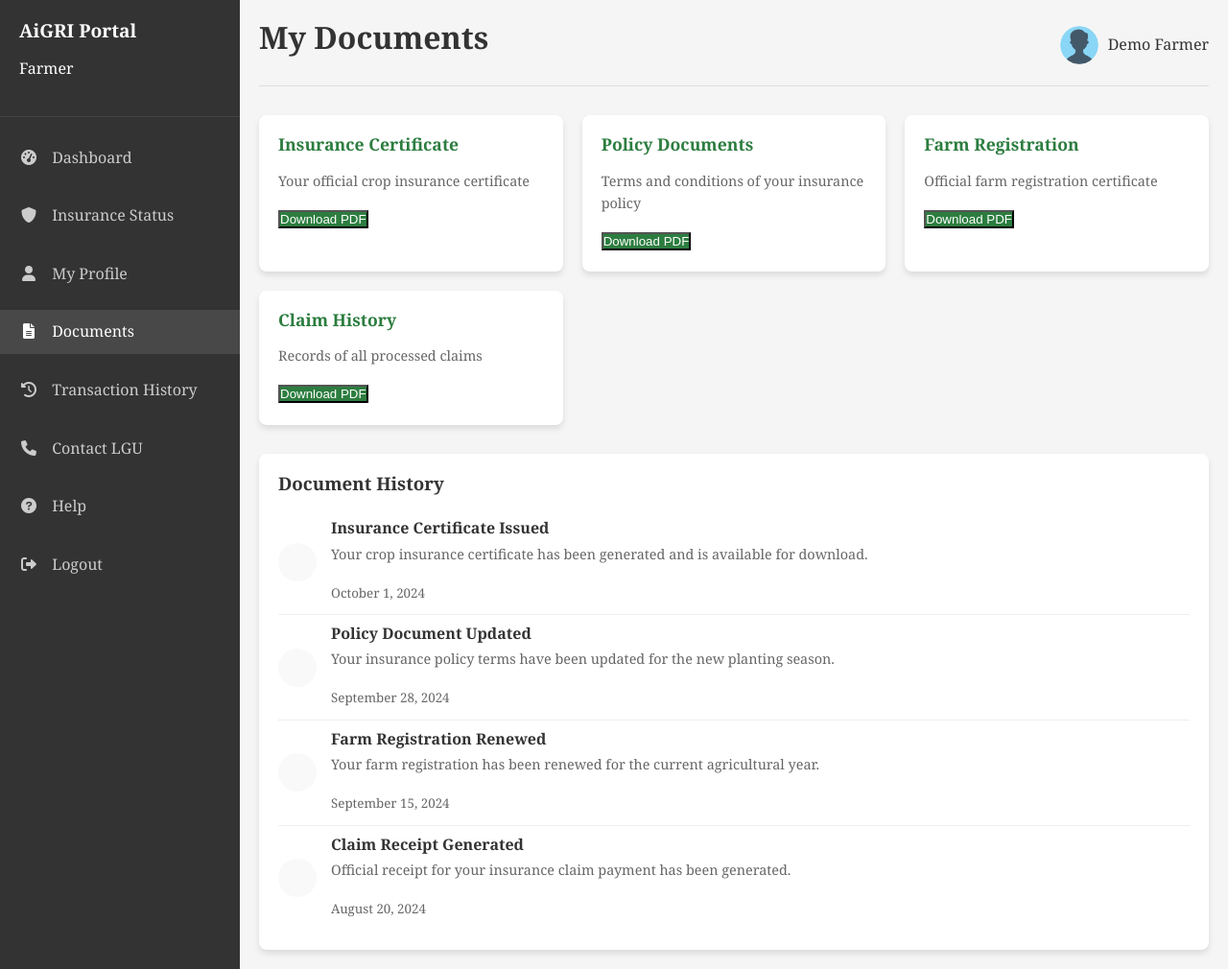
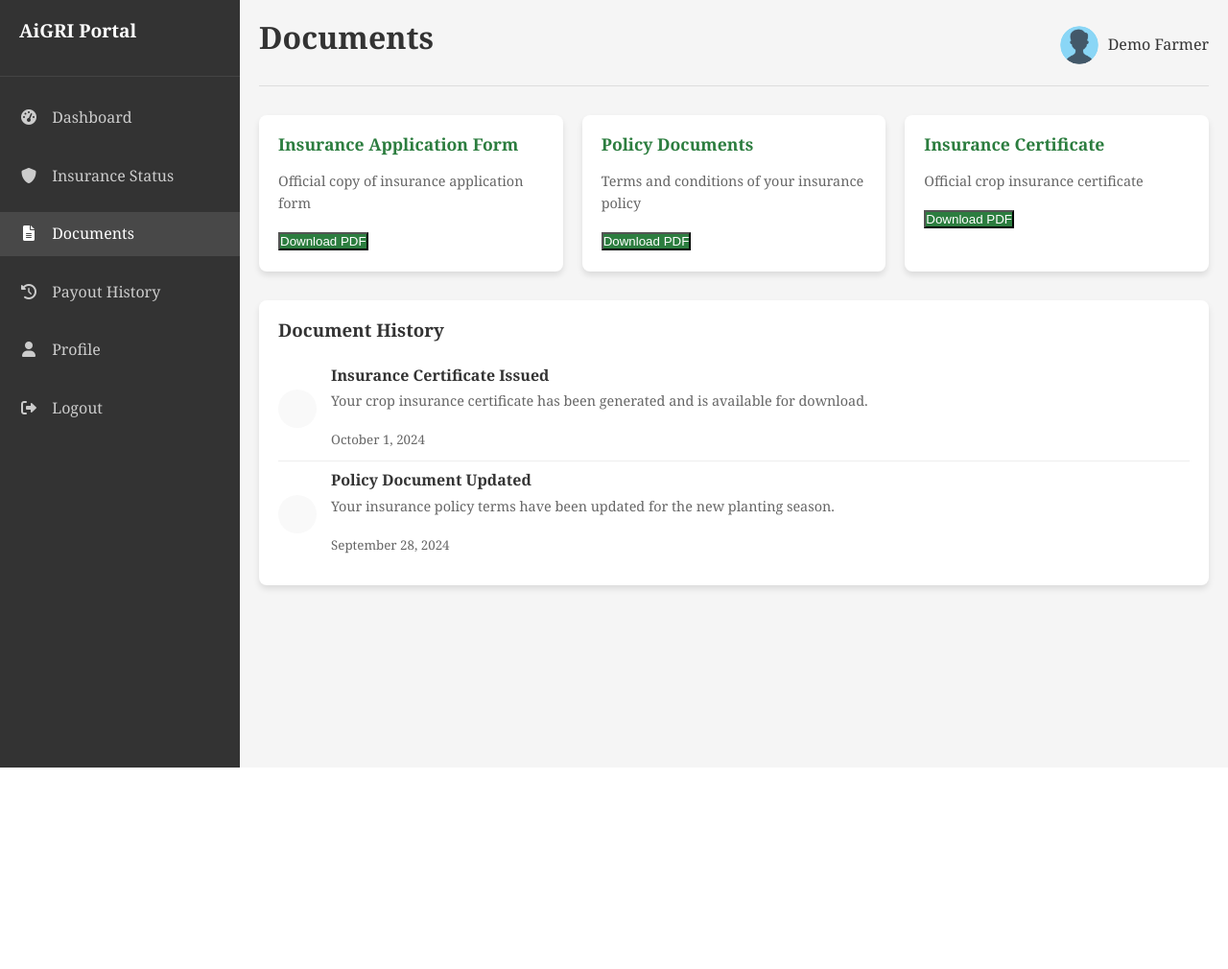
Before and after one commit to Project-AiGRI-PH/AiGRI, a Flask app: page /farmer/documents in a window 1280 px wide. Shown: the whole page at 96% size. After the commit the page ends 800 px from the top, so only its background shows below. Run offline with Flask 3, Linux system fonts and the light colour scheme; the visitor is signed in with stand-in values (Sample User, id 1); some libraries are stand-ins or nearby versions.

Commit message:
card info cleaning

```diff
--- a/backend/app.py
+++ b/backend/app.py
@@ -52,9 +52,6 @@ def login():
 
 @app.route("/admin/login", methods=["POST"])
 def admin_login():
-    if "email" in session:
-        return redirect("/admin/dashboard")
-
     if request.method == "POST":
         demo_email = "demo@lgu.gov.ph"
         session["email"] = demo_email
@@ -65,9 +62,6 @@ def admin_login():
 
 @app.route("/farmer/login", methods=["POST"])
 def farmer_login():
-    if "username" in session:
-        return redirect("/farmer/dashboard")
-
     if request.method == "POST":
         demo_username = "juan"
         session["username"] = demo_username
@@ -141,20 +135,20 @@ def farmer_dashboard():
 def farmer_insurance_status():
     return render_template("/farmer/insurance-status.html")
 
-@app.route("/farmer/my-profile")
+@app.route("/farmer/profile")
 @login_required
-def farmer_my_profile():
-    return render_template("/farmer/my-profile.html")
+def farmer_profile():
+    return render_template("/farmer/profile.html")
 
 @app.route("/farmer/documents")
 @login_required
 def farmer_documents():
     return render_template("/farmer/documents.html")
 
-@app.route("/farmer/transaction-history")
+@app.route("/farmer/payout-history")
 @login_required
-def farmer_transaction_history():
-    return render_template("/farmer/transaction-history.html")
+def farmer_payout_history():
+    return render_template("/farmer/payout-history.html")
 
 @app.route("/logout")
 def logout():
--- a/backend/farmland_damage_assessment.py
+++ b/backend/farmland_damage_assessment.py
@@ -6,8 +6,6 @@ import torch
 import torchvision.transforms as transforms
 from torchvision.models.segmentation import deeplabv3_resnet101, DeepLabV3_ResNet101_Weights
 import os
-import sys
-
 
 class FarmlandDamageAssessor:
 
@@ -238,7 +236,7 @@ if __name__ == "__main__":
     # Relative: "farmland.jpg" (if in same folder as script)
 
     # change if necessary
-    image_path = "C:/Users/Desirre Barbosa/Desktop/project aigri/estimation/farm1.png"
+    image_path = "test_input/farm1.png"
 
     # Check if the file exists before processing
     if not os.path.exists(image_path):
--- a/frontend/templates/admin/layout.html
+++ b/frontend/templates/admin/layout.html
@@ -19,7 +19,6 @@
     <div class="sidebar">
         <div class="sidebar-header">
             <h2>AiGRI Portal</h2>
-            <p>Municipal Agriculture Office</p>
         </div>
         <nav class="sidebar-nav">
             <ul>
--- a/frontend/templates/farmer/dashboard.html
+++ b/frontend/templates/farmer/dashboard.html
@@ -35,7 +35,6 @@
         <div class="recent-activity">
             <h3>Recent Activity</h3>
             <ul>
-                <li>Insurance premium payment processed - September 25, 2025</li>
                 <li>Farm registration updated - September 20, 2025</li>
                 <li>Welcome to AiGRI Portal - September 15, 2025</li>
             </ul>
--- a/frontend/templates/farmer/documents.html
+++ b/frontend/templates/farmer/documents.html
@@ -5,18 +5,19 @@
 {% endblock %}
 
 {% block header_title %}
-    My Documents
+    Documents
 {% endblock %}
 
 {% block main %}
     <div class="dashboard-cards">
         <div class="dashboard-card">
-            <h3>Insurance Certificate</h3>
-            <div class="card-description">Your official crop insurance certificate</div>
+            <h3>Insurance Application Form</h3>
+            <div class="card-description">Official copy of insurance application form</div>
             <div style="margin-top: 15px;">
-                <button class="btn-primary" onclick="alert('Certificate download.')">Download PDF</button>
+                <button class="btn-primary" onclick="alert('Farm registration download.')">Download PDF</button>
             </div>
         </div>
+
         <div class="dashboard-card">
             <h3>Policy Documents</h3>
             <div class="card-description">Terms and conditions of your insurance policy</div>
@@ -24,18 +25,12 @@
                 <button class="btn-primary" onclick="alert('Policy document download.')">Download PDF</button>
             </div>
         </div>
+
         <div class="dashboard-card">
-            <h3>Farm Registration</h3>
-            <div class="card-description">Official farm registration certificate</div>
+            <h3>Insurance Certificate</h3>
+            <div class="card-description">Official crop insurance certificate</div>
             <div style="margin-top: 15px;">
-                <button class="btn-primary" onclick="alert('Farm registration download.')">Download PDF</button>
-            </div>
-        </div>
-        <div class="dashboard-card">
-            <h3>Claim History</h3>
-            <div class="card-description">Records of all processed claims</div>
-            <div style="margin-top: 15px;">
-                <button class="btn-primary" onclick="alert('Claim history download.)">Download PDF</button>
+                <button class="btn-primary" onclick="alert('Certificate download.')">Download PDF</button>
             </div>
         </div>
     </div>
@@ -62,25 +57,6 @@
                 <small style="color: #666;">September 28, 2024</small>
             </div>
         </div>
-        <div class="activity-item">
-            <div class="activity-icon">
-                <i></i>
-            </div>
-            <div class="activity-details">
-                <h4>Farm Registration Renewed</h4>
-                <p>Your farm registration has been renewed for the current agricultural year.</p>
-                <small style="color: #666;">September 15, 2024</small>
-            </div>
-        </div>
-        <div class="activity-item">
-            <div class="activity-icon">
-                <i></i>
-            </div>
-            <div class="activity-details">
-                <h4>Claim Receipt Generated</h4>
-                <p>Official receipt for your insurance claim payment has been generated.</p>
-                <small style="color: #666;">August 20, 2024</small>
-            </div>
-        </div>
+
     </div>
 {% endblock %}
--- a/frontend/templates/farmer/layout.html
+++ b/frontend/templates/farmer/layout.html
@@ -15,17 +15,14 @@
     <div class="sidebar">
         <div class="sidebar-header">
             <h2>AiGRI Portal</h2>
-            <p>Farmer</p>
         </div>
         <nav class="sidebar-nav">
             <ul>
                 <li><a href="/farmer/dashboard" class="{% if request.endpoint == 'farmer_dashboard' %}active{% endif %}"><i class="fas fa-tachometer-alt"></i> Dashboard</a></li>
                 <li><a href="/farmer/insurance-status" class="{% if request.endpoint == 'insurance_status' %}active{% endif %}"><i class="fas fa-shield-alt"></i> Insurance Status</a></li>
-                <li><a href="/farmer/my-profile" class="{% if request.endpoint == 'farmer_profile' %}active{% endif %}"><i class="fas fa-user"></i> My Profile</a></li>
                 <li><a href="/farmer/documents" class="{% if request.endpoint == 'farmer_documents' %}active{% endif %}"><i class="fas fa-file-alt"></i> Documents</a></li>
-                <li><a href="/farmer/transaction-history" class="{% if request.endpoint == 'farmer_transactions' %}active{% endif %}"><i class="fas fa-history"></i> Transaction History</a></li>
-                <li><a href="#"><i class="fas fa-phone"></i> Contact LGU</a></li>
-                <li><a href="#"><i class="fas fa-question-circle"></i> Help</a></li>
+                <li><a href="/farmer/payout-history" class="{% if request.endpoint == 'farmer_transactions' %}active{% endif %}"><i class="fas fa-history"></i> Payout History</a></li>
+                <li><a href="/farmer/profile" class="{% if request.endpoint == 'farmer_profile' %}active{% endif %}"><i class="fas fa-user"></i> Profile</a></li>
                 <li><a href="/logout"><i class="fas fa-sign-out-alt"></i> Logout</a></li>
             </ul>
         </nav>
--- a/frontend/templates/farmer/my-profile.html
+++ b/frontend/templates/farmer/profile.html
@@ -1,11 +1,11 @@
 {% extends "farmer/layout.html" %}
 
 {% block title %}
-    My Profile | AiGRI Farmer Portal
+    Profile | AiGRI Farmer Portal
 {% endblock %}
 
 {% block header_title %}
-    My Profile
+    Profile
 {% endblock %}
 
 {% block main %}
--- a/frontend/templates/login.html
+++ b/frontend/templates/login.html
@@ -35,8 +35,8 @@
                                 <input autocomplete="off" autofocus name="password" placeholder="Password" type="password" id="admin-password">
                             </div>
 
-                            <!-- Existing error -->
-                            <!-- Add styles -->
+                            <!-- Existing Error -->
+                            <!-- To do: add styles -->
                             {% if error %}
                                 <p class="error-message">{{ error }}</p>
                             {% endif %}
--- a/requirements.txt
+++ b/requirements.txt
@@ -1,3 +1,9 @@
 Flask
 Flask-Session
 PyMuPDF
+numpy
+matplotlib
+Pillow
+torch
+torchvision
+opencv-python
```
Also changed, not shown: frontend/templates/farmer/insurance-status.html (+15 -3 lines), frontend/templates/farmer/payout-history.html (added, +51 -0 lines), frontend/templates/farmer/transaction-history.html (deleted, +0 -103 lines).
